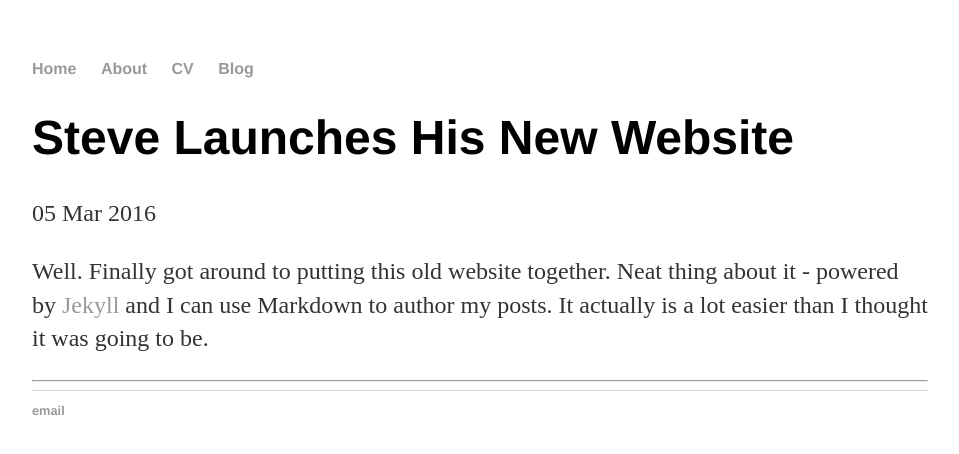
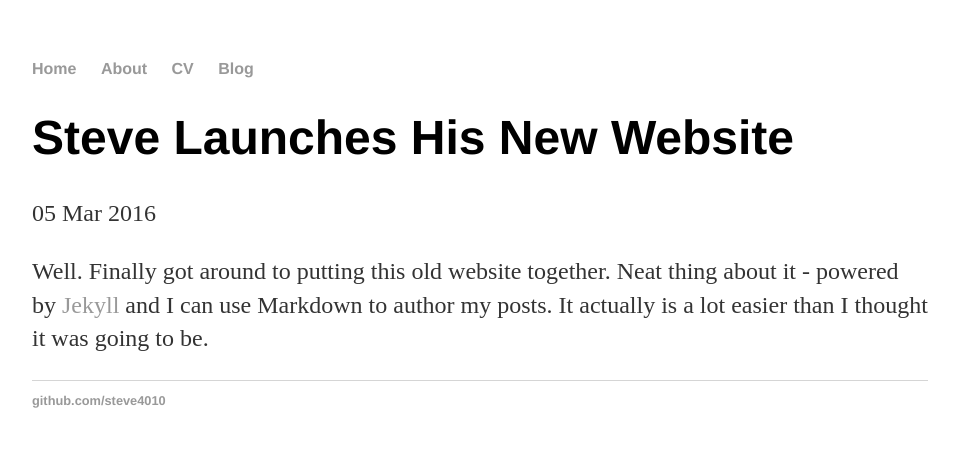
Before and after one commit to steve4010/steve4010.github.io, a Jekyll site: the page built from _posts/2016-03-05-my-new-site-launched.md, in a window 1280 px wide. Shown: the top 454 px of the page, without its empty margins (160-1119 px from the left). Built offline with Jekyll 4.4.1, drawn with Linux system fonts in a browser that asks for light colours.

Commit message:
Update default.html

```diff
--- a/_layouts/default.html
+++ b/_layouts/default.html
@@ -21,10 +21,10 @@
 			{{ content }}
 
 		</div><!-- /.container -->
-		<hr>
+
 		<footer>
     		<ul>
-        		<li><a href="mailto:steve4010@gmail.com">email</a></li>
+        	<li><a href="https://github.com/steve4010">github.com/steve4010</a></li>
         		</ul>
 		</footer>
 	</body>
```
